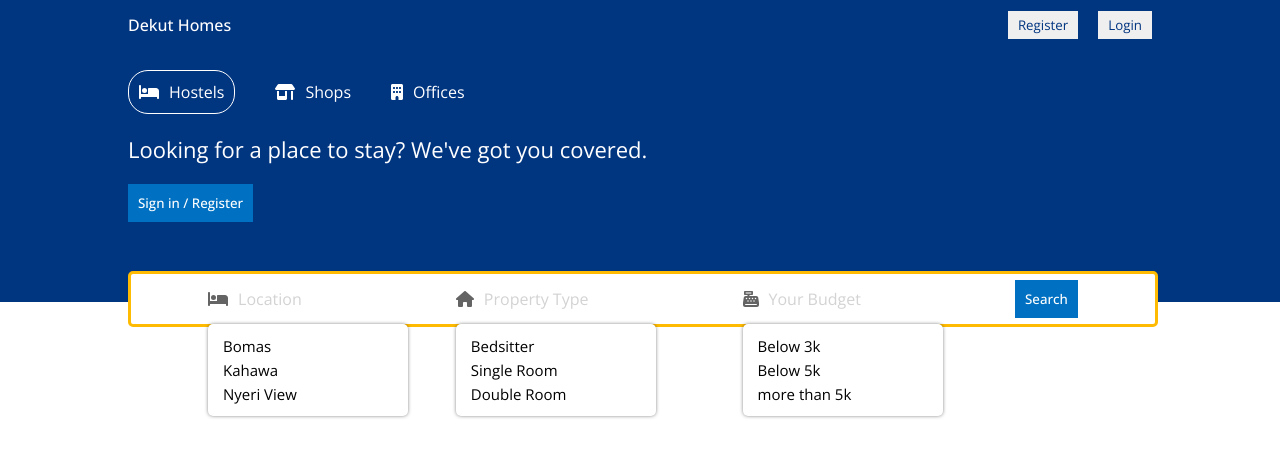
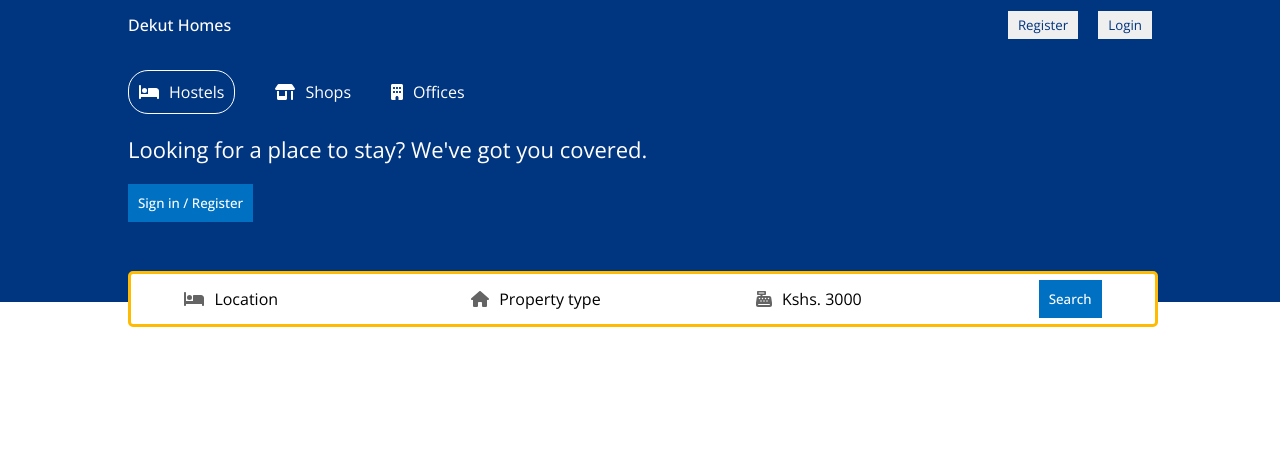
Before and after one commit to samuelkungu/homes-client, a React (Create React App) app: page / in a window 1280 px wide. Shown: the top 456 px of the page. Built offline with nearby package versions, Linux system fonts and the light colour scheme.

Commit message:
search bar done

```diff
--- a/src/components/header/Header.jsx
+++ b/src/components/header/Header.jsx
@@ -1,11 +1,21 @@
 import './header.scss'
 import { FontAwesomeIcon } from '@fortawesome/react-fontawesome'
 import { faBed, faBuilding, faCashRegister, faHouse, faShop } from '@fortawesome/free-solid-svg-icons'
+import { useState } from 'react';
 
-function Header() {
+function Header({ type }) {
+
+    const [openArea, setOpenArea] = useState(false);
+    const [area, setArea] = useState("Location");
+    const [openProperty, setOpenProperty] = useState(false);
+    const [property, setProperty] = useState("Property type");
+    const [openBudget, setOpenBudget] = useState(false);
+    const [budget, setBudget] = useState(3000);
+
+
     return (
         <div className='header'>
-            <div className="header-container">
+            <div className={type === "list" ? "header-container list-mode" : "header-container"}>
                 <div className="header-list">
 
                     <div className="header-list-item active">
@@ -25,7 +35,8 @@
 
                 </div>
 
-                <h1 className="header-title">
+                {type !== "list" && <>
+                    < h1 className="header-title">
                         Looking for a place to stay? We've got you covered.
                     </h1>
                     <button className="btn">Sign in / Register</button>
@@ -33,39 +44,39 @@
                     <div className="search">
                         <div className="search-item">
                             <FontAwesomeIcon icon={faBed} className="header-icon" />
-                        <span className="search-text">Location</span>
-                        <div className="options">
+                            <span className="search-text" onClick={() => setOpenArea(!openArea)}>{area}</span>
+                            {openArea && <div className="options">
                                 <div className="option-item">
-                                <button className="options-btn">Bomas</button>
-                                <button className="options-btn">Kahawa</button>
-                                <button className="options-btn">Nyeri View</button>
+                                    <button className="options-btn" value="Bomas" onClick={(e) => setArea(e.target.value)} >Bomas</button>
+                                    <button className="options-btn" value="Kahawa" onClick={(e) => setArea(e.target.value)} >Kahawa</button>
+                                    <button className="options-btn" value="Nyeri View" onClick={(e) => setArea(e.target.value)}  >Nyeri View</button>
                                 </div>
-                        </div>
+                            </div>}
                         </div>
 
                         <div className="search-item">
                             <FontAwesomeIcon icon={faHouse} className="header-icon" />
-                        <span className="search-text">Property Type</span>
-                        <div className="options">
+                            <span className="search-text" onClick={() => setOpenProperty(!openProperty)}>{property}</span>
+                            {openProperty && <div className="options">
                                 <div className="option-item">
-                                <button className="options-btn">Bedsitter</button>
-                                <button className="options-btn">Single Room</button>
-                                <button className="options-btn">Double Room</button>
+                                    <button className="options-btn" value="Bedsitter" onClick={(e) => setProperty(e.target.value)} >Bedsitter</button>
+                                    <button className="options-btn" value="Single Room" onClick={(e) => setProperty(e.target.value)} >Single Room</button>
+                                    <button className="options-btn" value="Double Room" onClick={(e) => setProperty(e.target.value)} >Double Room</button>
                                 </div>
-                        </div>
+                            </div>}
 
                         </div>
 
                         <div className="search-item">
                             <FontAwesomeIcon icon={faCashRegister} className="header-icon" />
-                        <span className="search-text">Your Budget</span>
-                        <div className="options">
+                            <span className="search-text" onClick={() => setOpenBudget(!openBudget)}>Kshs. {budget}</span>
+                            {openBudget && <div className="options">
                                 <div className="option-item">
-                                <button className="options-btn">Below 3k</button>
-                                <button className="options-btn">Below 5k</button>
-                                <button className="options-btn">more than 5k</button>
+                                    <button className="options-btn" value={3000} onClick={(e) => setBudget(e.target.value)} >Below 3k</button>
+                                    <button className="options-btn" value={5000} onClick={(e) => setBudget(e.target.value)} >Below 5k</button>
+                                    <button className="options-btn" value={5001} onClick={(e) => setBudget(e.target.value)} >more than 5k</button>
                                 </div>
-                        </div>
+                            </div>}
 
                         </div>
 
@@ -74,11 +85,12 @@
                         </div>
 
                     </div>
+                </>}
 
 
             </div>
 
-        </div>
+        </div >
     )
 }
 
--- a/src/components/header/header.scss
+++ b/src/components/header/header.scss
@@ -9,6 +9,10 @@
         width: 100%;
         max-width: 1024px;
         margin: 20px 0px 80px 0px;
+
+        &.list-mode {
+            margin: 20px 0px 10px 0px;
+        }
 
         .header-list {
             display: flex;
@@ -64,7 +68,8 @@
 
                 .search-text {
                     cursor: pointer;
-                    color: lightgray;
+                    color: rgb(0, 0, 0);
+                    width: 150px;
                 }
 
                 .header-icon {
--- a/src/components/navbar/Navbar.jsx
+++ b/src/components/navbar/Navbar.jsx
@@ -1,10 +1,14 @@
 import './navbar.scss'
+import { Link } from "react-router-dom";
 
 function Navbar() {
     return (
         <div className='navbar'>
             <div className="nav-container">
-                <span className="logo">Dekut Homes</span>
+                <Link to="/" className='link'>
+                    <span className="logo">Dekut Homes</span>
+                </Link>
+
                 <div className="nav-items">
                     <button className="nav-btn">Register</button>
                     <button className="nav-btn">Login</button>
--- a/src/pages/home/Home.jsx
+++ b/src/pages/home/Home.jsx
@@ -7,7 +7,9 @@
         <div className='home'>
             <Navbar />
             <Header />
+            <div className="home-container">
 
+            </div>
         </div>
     )
 }
--- a/src/pages/list/List.jsx
+++ b/src/pages/list/List.jsx
@@ -1,8 +1,13 @@
+import Header from '../../components/header/Header'
+import Navbar from '../../components/navbar/Navbar'
 import './list.scss'
 
 function List() {
     return (
-        <div>List</div>
+        <div className='list'>
+            <Navbar />
+            <Header type="list" />
+        </div>
     )
 }
 
```
Also changed, not shown: src/components/featured/Featured.jsx (added), src/components/featured/featured.scss (added). Lines whose indentation alone changed are shown as unchanged.
